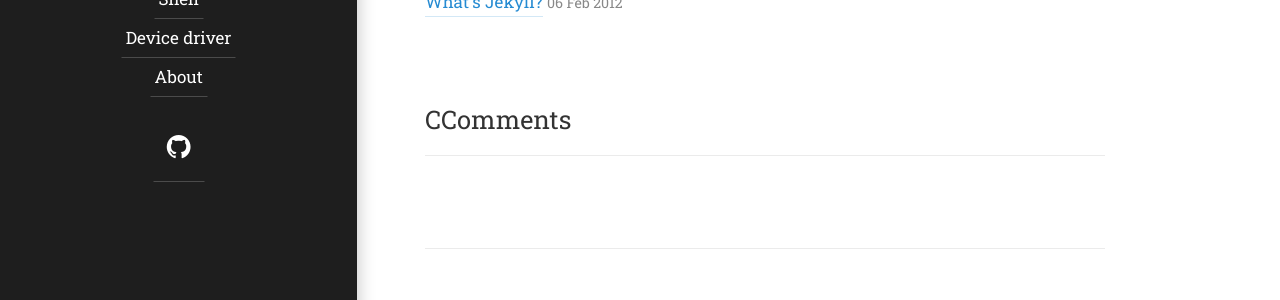
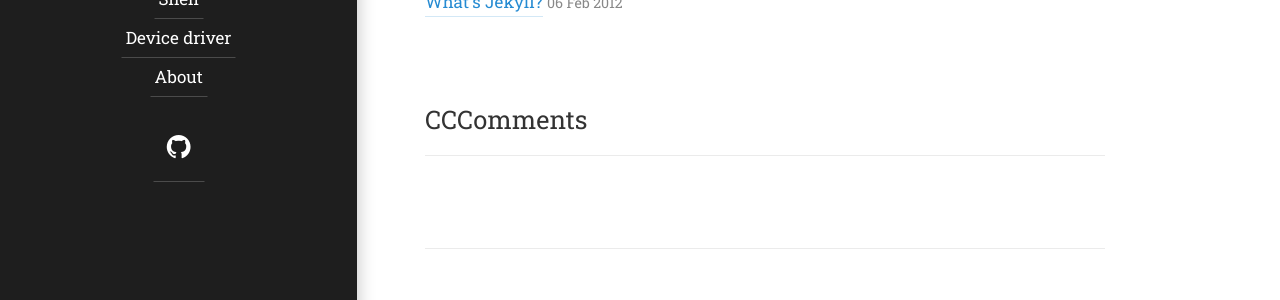
Before and after one commit to opqrstu/opqrstu.github.io, a Jekyll site: the page built from hyde/_posts/2012-02-07-example-content.md, in a window 1280 px wide and 900 px high, scrolled down 4744 px. Shown: the part 506-806 px from the top of the window. Built offline with Jekyll 4.4.1, drawn with Linux system fonts in a browser that asks for light colours; some web fonts are replaced.

Commit message:
Update comments.html

```diff
--- a/_includes/body/comments.html
+++ b/_includes/body/comments.html
@@ -1,6 +1,6 @@
 {% if page.comments %}
 <aside class="comments related" role="complementary">
-  <h2 class="hr">{{ "CComments" }}</h2>
-  {% include disqus.html %}
+  <h2 class="hr">{{ "CCComments" }}</h2>
+
 </aside>
 {% endif %}
```
